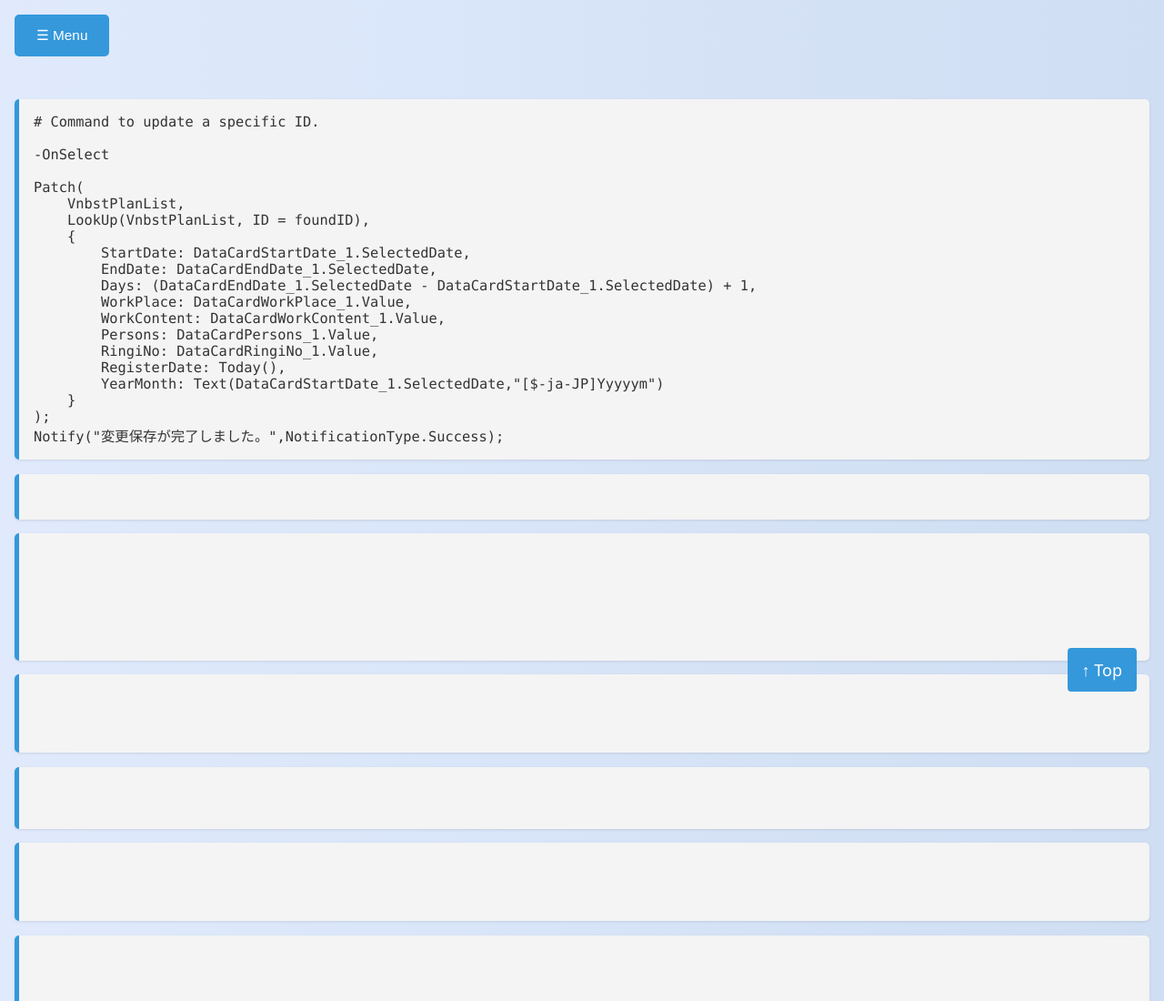
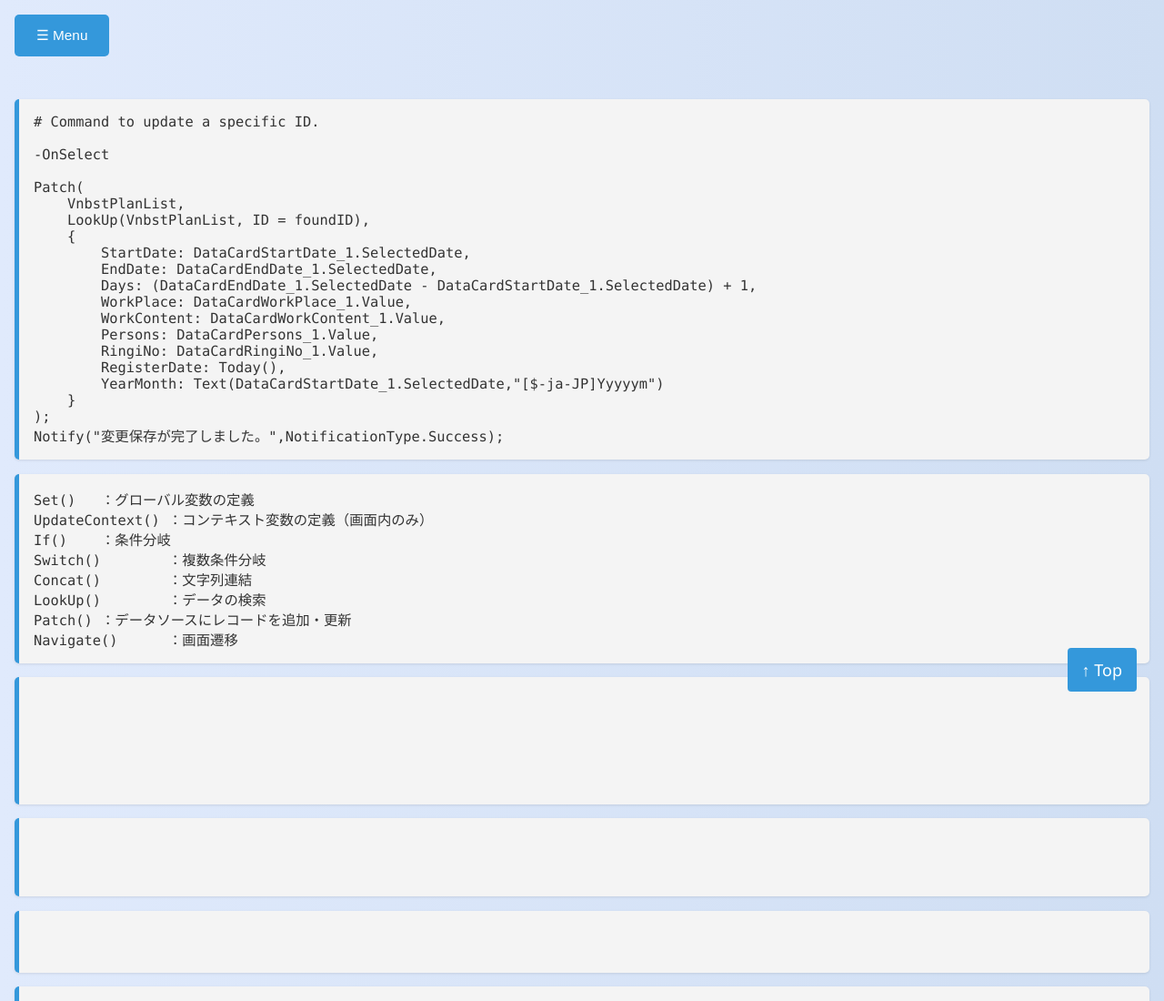
Before and after one commit to chung-notes/Power-Apps, a plain HTML site: page index.html in a window 1280 px wide. Shown: the top 1100 px of the page at 91% size. Drawn offline with Linux system fonts and the light colour scheme.

Commit message:
Update index.html

```diff
--- a/index.html
+++ b/index.html
@@ -149,7 +149,14 @@ Notify("変更保存が完了しました。",NotificationType.Success);
 
 <!-- ============================== -->
 <pre id="2">
-
+Set()	：グローバル変数の定義
+UpdateContext()	：コンテキスト変数の定義（画面内のみ）
+If()	：条件分岐
+Switch()	：複数条件分岐
+Concat()	：文字列連結
+LookUp()	：データの検索
+Patch()	：データソースにレコードを追加・更新
+Navigate()	：画面遷移
 </pre>
 <!-- ============================== -->
 
```
